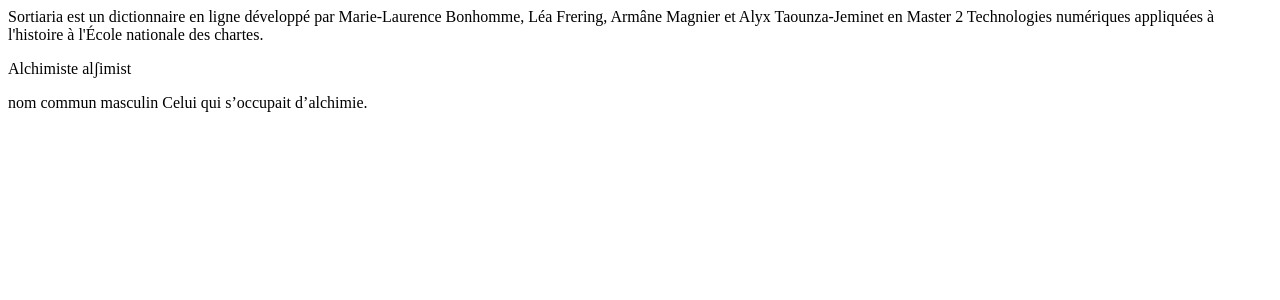
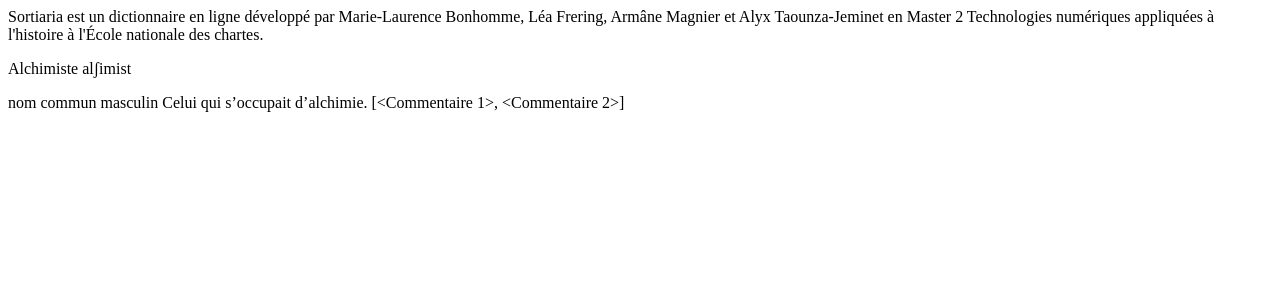
Before and after one commit to Chartes-TNAH/dictionnaire, a Flask app: page /mot/1/tei in a window 1280 px wide. Shown: the top 300 px of the page. Run offline with Flask 2, Linux system fonts and the light colour scheme; data comes from the database, SQL or seed files in the repository.

Commit message:
modif pour faire apparaître les comms dans l'export tei-à débugger /issue#113

```diff
--- a/sortiaria/routes/routes.py
+++ b/sortiaria/routes/routes.py
@@ -100,7 +100,8 @@ def export_tei(mot_id):
     :param mot_id: Identifiant numérique du mot
     """
     unique_mot = Mot.query.get(mot_id)
-    return render_template("pages/export_tei.html", nom="Sortiaria", mot=unique_mot)
+    coms = unique_mot.commentaires
+    return render_template("pages/export_tei.html", nom="Sortiaria", mot=unique_mot, commentaire=coms)
 
 @app.route("/mot/<int:mot_id>/commentaire", methods=["GET", "POST"])
 def ajout_commentaire(mot_id):
--- a/sortiaria/templates/pages/export_tei.html
+++ b/sortiaria/templates/pages/export_tei.html
@@ -30,7 +30,7 @@
                <gen>{{ mot.mot_genre }}</gen>
             </gramGrp>
             <sense><def>{{ mot.mot_def }}</def></sense>
-            <note>{{ mot.mot_commentaire }}</note>
+            <note>{{ commentaire }}</note>
          </entry>
       </body>
    </text>
```
